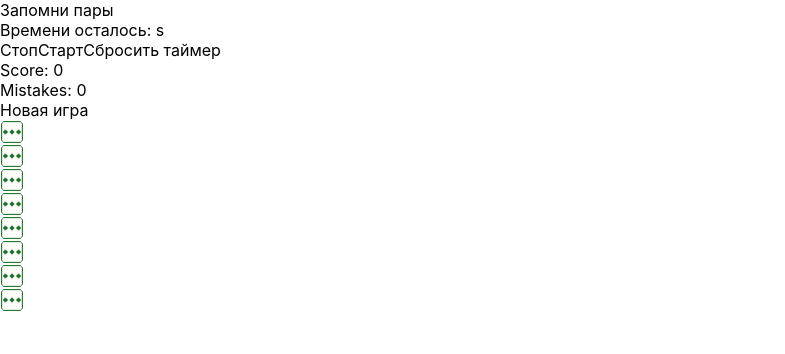
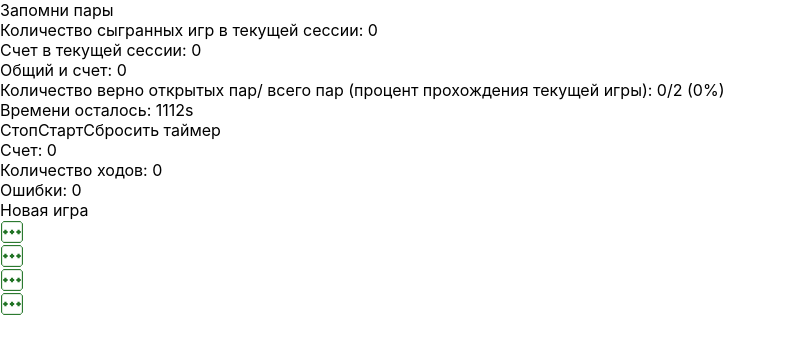
Before and after one commit to SeddiMK/DS_task-1, a React app: page / in a window 1280 px wide. Shown: the top 354 px of the page, without its empty margins (0-785 px from the left). Built offline with nearby package versions, Linux system fonts and the light colour scheme.

Commit message:
feat: the playing field- ok

```diff
--- a/src/containers/GameField/index.tsx
+++ b/src/containers/GameField/index.tsx
@@ -47,8 +47,8 @@ export interface Images {
 //   { src: "../../public/assets/images/crown.svg" },
 // ]; //!!!
 const cardImages: Images[] = [
-  { src: IconAlarm, matched: false, flipped: 0 },
-  { src: IconAlert, matched: false, flipped: 0 },
+  // { src: IconAlarm, matched: false, flipped: 0 },
+  // { src: IconAlert, matched: false, flipped: 0 },
   { src: IconCalendar, matched: false, flipped: 0 },
   { src: IconCrown, matched: false, flipped: 0 },
 ]; //!!!
@@ -56,23 +56,40 @@ const cardImages: Images[] = [
 
 export const GameField: React.FC = () => {
   const { time, start, stop, reset } = useTimer();
+
   const [cards, setCards] = useState([]);
   const [turns, setTurns] = useState(0);
   const [choiceOne, setChoiceOne] = useState(null);
   const [choiceTwo, setChoiceTwo] = useState(null);
   const [disabled, setDisabled] = useState(false);
   const [startTime, setStartTime] = useState(false);
+  const [stopTime, setStopTime] = useState(false);
   const [resetTime, setResetTime] = useState(false);
+  const [scoreСomplexity, setScoreСomplexity] = useState(5);
+  const [zeroTime, setZeroTime] = useState(false);
 
   // ---------------------------------------------
-  // const startTime = (time: number) => {
-  //   console.log(`Таймер стартует с времени: ${time}`);
-  //   // start(60);
-  // };
+  const {
+    mistakes,
+    setMistakes,
+    sessionScore,
+    setSessionScore,
 
-  // const resetTime = (time: number) => {
-  //   console.log(`Таймер сбрасывается на: ${time}`);
-  // };
+    maxScore,
+    setMaxScore,
+    gamesPlayed,
+    setGamesPlayed,
+  } = useGameContext();
+
+  const [rows, setRows] = useState(4);
+  const [cols, setCols] = useState(4);
+  const [flippedCards, setFlippedCards] = useState([]);
+  const [isGame, setIsGame] = useState(0);
+  const [isGameOver, setIsGameOver] = useState(0);
+  const [isGameWinner, setIsGameWinner] = useState(0);
+  const [allCardsOpen, setAllCardsOpen] = useState(false);
+  // ---------------------------------------------
+
   // Перемешиваем карточки
   const shuffleCards = () => {
     const shuffledCards = [...cardImages, ...cardImages]
@@ -83,17 +100,22 @@ export const GameField: React.FC = () => {
     setChoiceTwo(null);
     setCards(shuffledCards);
     setTurns(0);
+    setDisabled(false);
+    // setIsGameWinner(null);
   };
 
+  // Открыли карточку -----------------------------------------------------------
   const handleChoice = (card: any) => {
+    // !!!
+    // console.log(card, "card ------ handleChoice ");
+
+    card.flipped += 1;
     setStartTime(true);
-    // start(60);
-    // !!!
-    console.log(card, "card ------ handleChoice ");
-    // Эта карточка перевернулась столько раз
-    card.flipped += 1;
+    setResetTime(false);
 
-    if (card.matched === false) {
+    // winningGame();
+
+    if (card.matched === false && !disabled) {
       if (choiceOne !== null && choiceOne !== card) {
         setChoiceTwo(card);
       } else {
@@ -104,24 +126,15 @@ export const GameField: React.FC = () => {
     // choiceOne ? setChoiceTwo(card) : setChoiceOne(card);
   };
 
-  // Сброс
-  const resetTurn = () => {
-    setChoiceOne(null);
-    setChoiceTwo(null);
-    setTurns((prefTurns) => prefTurns + 1);
-    setDisabled(false);
-  };
-
-  // Открыли 2 карточки
+  // Открыли 2 карточки проверка совпадений ----------------------------------------------
   useEffect(() => {
-    console.log(choiceOne, "------choiceOne", choiceTwo, "-------choiceTwo");
+    // console.log(choiceOne, "------choiceOne", choiceTwo, "-------choiceTwo");
 
     if (choiceOne && choiceTwo) {
       setDisabled(true);
 
       if (choiceOne.src === choiceTwo.src) {
-        console.log("choiceOne === choiceTwo");
-
+        setSessionScore(sessionScore + 10);
         setCards((prevCards) => {
           return prevCards.map((card) => {
             if (card.src === choiceOne.src) {
@@ -133,30 +146,126 @@ export const GameField: React.FC = () => {
         });
         resetTurn();
       } else {
+        if (sessionScore > scoreСomplexity)
+          setSessionScore(sessionScore - scoreСomplexity);
+        setMistakes(mistakes + 1);
         setTimeout(() => resetTurn(), 500);
       }
     }
   }, [choiceOne, choiceTwo]);
 
-  // Новая игра
+  // Сброс -----------------------------------------------------------------------
+  const resetTurn = () => {
+    setChoiceOne(null);
+    setChoiceTwo(null);
+    setTurns((prefTurns) => prefTurns + 1);
+    setDisabled(false);
+  };
+  // Новая игра ------------------------------------------------------------------
+  const handleNewGame = () => {
+    setAllCardsOpen(false);
+    setStartTime(false);
+    setStopTime(false);
+    setResetTime(true);
+    shuffleCards();
+  };
+
+  // useEffect(() => {}, [resetTime]);
+
   useEffect(() => {
     shuffleCards();
   }, []);
-  // ---------------------------------------------
-  // ---------------------------------------------
-  const { mistakes, setMistakes, sessionScore, setSessionScore } =
-    useGameContext();
 
-  const [rows, setRows] = React.useState(4);
-  const [cols, setCols] = React.useState(4);
-  const [flippedCards, setFlippedCards] = React.useState([]);
-  const [isGameOver, setIsGameOver] = React.useState(false);
+  // Узнаем что время вышло = 0s
+  const zeroTimeFunc = (flag: boolean) => {
+    setZeroTime(flag);
+  };
+
+  // Все выбранные карточки с matched = true
+  const allMatchedCards = () => {
+    return cards.filter((card) => card.matched).length;
+  };
+
+  // Все карточки открыты
+
+  // const allCardsOpenFunc = () => {
+  //   if (
+  //     startTime &&
+  //     cards.filter((card) => card.matched).length === cards.length
+  //   ) {
+  //     setAllCardsOpen(true);
+  //   }
+  // };
 
   useEffect(() => {
+    console.log(
+      allMatchedCards(),
+      cards.length,
+      "allMatchedCards() === cards.length",
+    );
+
+    if (startTime && allMatchedCards() === cards.length) {
+      setAllCardsOpen(true);
+      // setStopTime(true);
+    }
+  }, [startTime, allCardsOpen, zeroTime, cards]);
+
+  // Подсчет выигрышных партий и отправка в Local Session store --------------------
+  const winningGame = () => {
+    console.log(startTime, "startTime");
+
+    if (startTime) {
+      console.log(zeroTime, "zeroTime");
+
+      if (allCardsOpen && !zeroTime) {
+        if (allMatchedCards() === cards.length) {
+          setIsGame(isGame + 1);
+          setIsGameWinner(isGameWinner + 1);
+        }
+
+        setStopTime(true);
+
+        console.log("--------- !!!winner!!! --------");
+        return true;
+      }
+
+      if (zeroTime) {
+        setIsGame(isGame + 1);
+        setIsGameOver(isGameOver + 1);
+        setDisabled(true);
+
+        console.log("--------- )))game over((( --------");
+        return false;
+      }
+    }
+  };
+
+  // winner game
+  useEffect(() => {
+    winningGame();
+  }, [startTime, zeroTime, allCardsOpen]);
+
+  useEffect(() => {
+    //!!!
+    // делим на 2, т.к. пара карточек
+    console.log(isGame, "isGame");
+    console.log(isGameWinner, "isGameWinner");
+    console.log(isGameOver, "isGameOver");
+    console.log(allCardsOpen, "allCardsOpen");
+    console.log(allMatchedCards(), "allMatchedCards()");
+
+    if (isGame > 0) {
+      console.log(
+        "--------- setGamesPlayed in sessionStorage and setMaxScore in localStore ------------",
+      );
+      setGamesPlayed(isGame);
+      setMaxScore(isGame);
+    }
+    // console.log(resetTime, "resetTime");
     // const initialCards = generateCards(rows, cols, images);
     // setCards(initialCards);
-    // start(1111160); //!!!
-  }, []);
+    // start(1111160);
+  }, [isGame, isGameWinner, isGameOver, allCardsOpen, allMatchedCards()]);
 
   // useEffect(() => {
   //   // if (time === 0) {
@@ -220,17 +329,38 @@ export const GameField: React.FC = () => {
 
   // console.log(newCards, "newCards");
   console.log(cards, "cards");
-  console.log(flippedCards, "flippedCards");
+  // console.log(turns, "turns");
+  // console.log(flippedCards, "flippedCards");
+  // console.log(isGame, "isGame");
+  // console.log(isGameWinner, "isGameWinner");
+  // console.log(isGameOver, "isGameOver");
 
   return (
     <div>
       <h1>Запомни пары</h1>
-      <Timer startTime={startTime} resetTime={resetTime} />
-      <p>Score: {sessionScore}</p>
-      <p>Mistakes: {mistakes}</p>
+
+      <p>Количество сыгранных игр в текущей сессии: {gamesPlayed}</p>
+      <p>Счет в текущей сессии: {maxScore}</p>
+      <p>Общий и счет: {gamesPlayed + maxScore} </p>
+      <p>
+        Количество верно открытых пар/ всего пар (процент прохождения текущей
+        игры): {allMatchedCards() / 2}/{cards.length / 2} (
+        {(allMatchedCards() / 2 / (cards.length / 2)) * 100}
+        %)
+      </p>
+
+      <Timer
+        startTime={startTime}
+        stopTime={stopTime}
+        resetTime={resetTime}
+        zeroTime={zeroTimeFunc}
+      />
+      <p>Счет: {sessionScore}</p>
+      <p>Количество ходов: {turns}</p>
+      <p>Ошибки: {mistakes}</p>
       <button
         // onClick={() => generateCards(rows, cols, images)}
-        onClick={shuffleCards}
+        onClick={handleNewGame}
       >
         Новая игра
       </button>
@@ -251,7 +381,7 @@ export const GameField: React.FC = () => {
                   ? card.src
                   : IconBack
               }
-              alt="card"
+              alt="card game"
             />
           </div>
         ))}
--- a/src/containers/Timer/index.tsx
+++ b/src/containers/Timer/index.tsx
@@ -1,26 +1,62 @@
 import { useTimer } from "@/hooks/useTimer";
-import { useEffect } from "react";
+import { useEffect, useState } from "react";
 
 interface TimerProps {
   startTime?: boolean;
   resetTime?: boolean;
+  stopTime?: boolean;
+  zeroTime?: (flag: boolean) => void;
 }
 
-export const Timer: React.FC<TimerProps> = ({ startTime, resetTime }) => {
+export const Timer: React.FC<TimerProps> = ({
+  startTime,
+  resetTime,
+  stopTime,
+  zeroTime,
+}) => {
   const { time, start, stop, reset } = useTimer();
+  const [settingsTime, setSettingsTime] = useState(1112);
+  const [zeroTimeSt, setZeroTimeSt] = useState(false);
 
+  // start
   useEffect(() => {
     if (startTime) {
-      start(60);
+      start(settingsTime);
     }
   }, [startTime]);
 
+  // stop
+  useEffect(() => {
+    if (stopTime) {
+      stop();
+    }
+  }, [stopTime]);
+
+  // reset
+  useEffect(() => {
+    console.log(resetTime, "resetTime--- Timer");
+
+    if (resetTime) {
+      reset(settingsTime);
+      // start(settingsTime);
+    }
+  }, [resetTime]);
+
+  // time
+  useEffect(() => {
+    if (time === 0) setZeroTimeSt(true);
+  }, [time]);
+
+  useEffect(() => {
+    zeroTime(zeroTimeSt);
+  }, [zeroTimeSt]);
+
   return (
     <div>
-      <p>Времени осталось: {time}s</p>
+      <p>Времени осталось: {time ? time : settingsTime}s</p>
       <button onClick={stop}>Стоп</button>
-      <button onClick={() => start(60)}>Старт</button>
-      <button onClick={() => reset(60)}>Сбросить таймер</button>
+      <button onClick={() => start(settingsTime)}>Старт</button>
+      <button onClick={() => reset(settingsTime)}>Сбросить таймер</button>
     </div>
   );
 };
```
Also changed, not shown: src/context/GameContext.tsx (+8 -5 lines).
